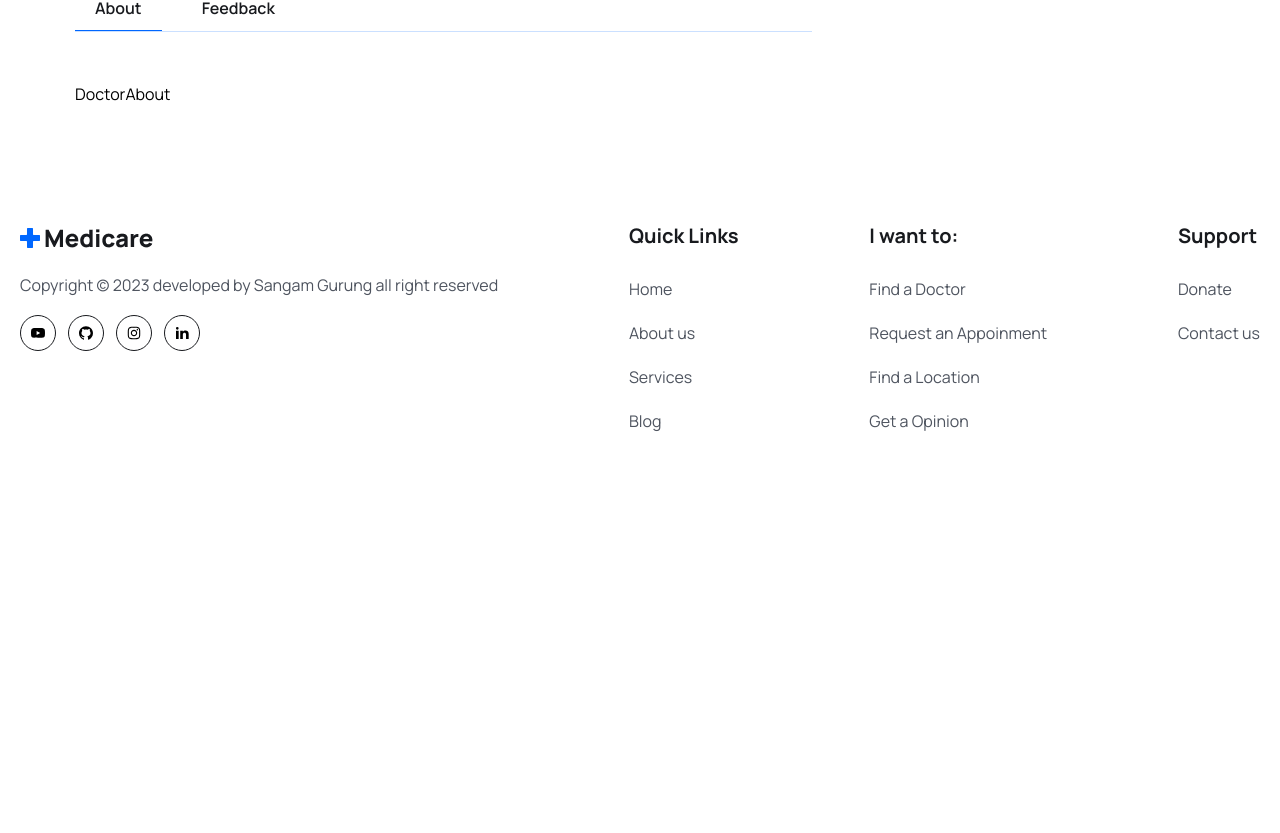
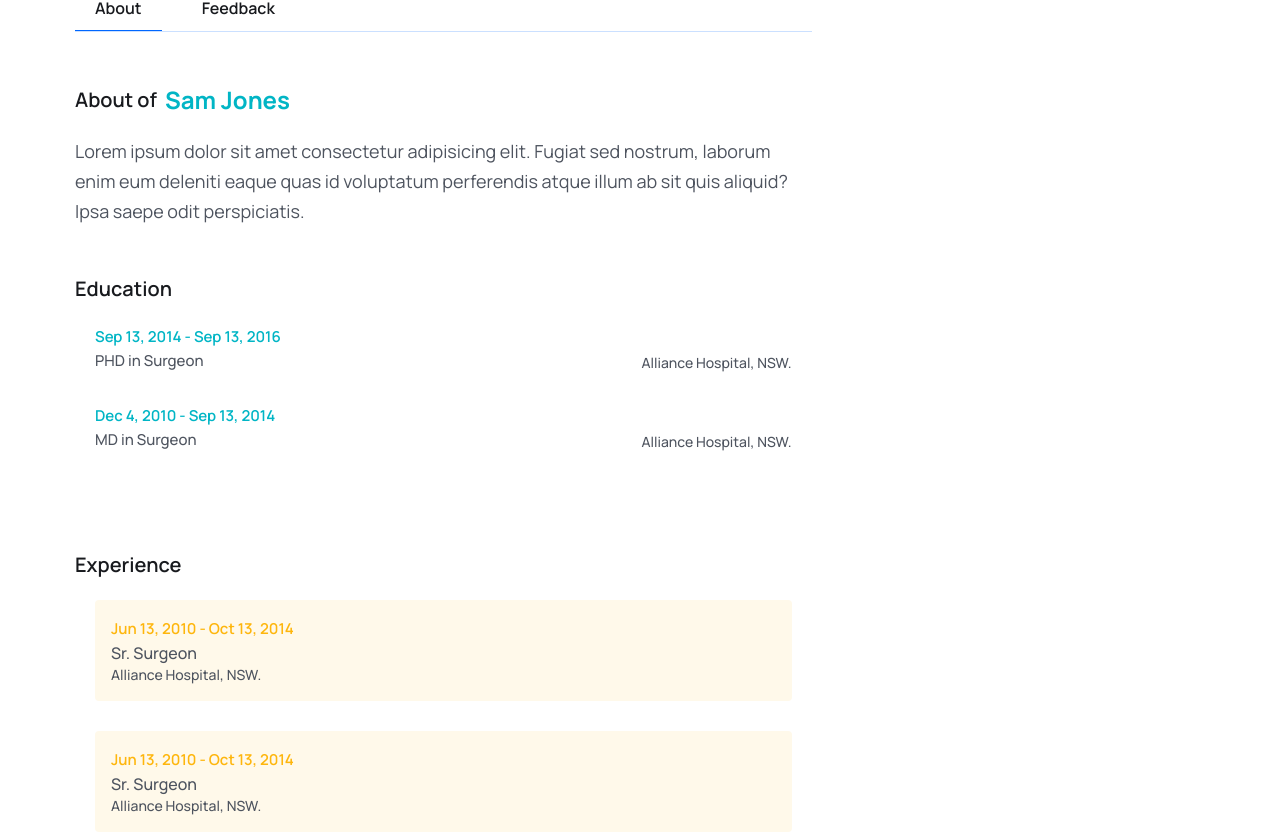
Before and after one commit to Sangamgrg/mern-doctor-booking, a React (Vite) app in the folder frontend/: page /doctors/1 in a window 1280 px wide. Shown: the part 439-1272 px from the top of the page. Before the commit the page ends 954 px from the top, so only its background shows below. Built offline with nearby package versions, Linux system fonts and the light colour scheme.

Commit message:
About page in doctor detail  added

```diff
--- a/frontend/src/components/Doctors/DoctorAbout.jsx
+++ /dev/null
@@ -1,7 +0,0 @@
-import React from 'react';
-
-const DoctorAbout = () => {
-  return <div>DoctorAbout</div>;
-};
-
-export default DoctorAbout;
--- /dev/null
+++ b/frontend/src/pages/Doctors/DoctorAbout.jsx
@@ -0,0 +1,90 @@
+import { formatDate } from '../../utils/formatDate';
+
+const DoctorAbout = () => {
+  return (
+    <div>
+      <div>
+        <h3 className="text-[20px] leading-[30px] text-headingColor font-semibold flex items-center gap-2">
+          About of
+          <span className="text-irisBlueColor font-bold text-[24px] leading-9">
+            Sam Jones
+          </span>
+        </h3>
+        <p className="text__para">
+          Lorem ipsum dolor sit amet consectetur adipisicing elit. Fugiat sed
+          nostrum, laborum enim eum deleniti eaque quas id voluptatum
+          perferendis atque illum ab sit quis aliquid? Ipsa saepe odit
+          perspiciatis.
+        </p>
+      </div>
+
+      <div className="mt-12">
+        <h3 className="text-[20px] leading-[30px] text-headingColor font-semibold">
+          Education
+        </h3>
+
+        <ul className="pt-4 md:p-5">
+          <li className="flex flex-col sm:flex-row sm:justify-between sm:items-end md:gap-5 mb-[30px]">
+            <div>
+              <span className="text-irisBlueColor text-[15px] leading-6 font-semibold">
+                {formatDate('9-13-2014')} - {formatDate('9-13-2016')}
+              </span>
+              <p className="text-[15px] leading-6 font-medium text-textColor">
+                PHD in Surgeon
+              </p>
+            </div>
+            <p className="text-[14px] leading-5 font-medium text-textColor">
+              Alliance Hospital, NSW.
+            </p>
+          </li>
+          <li className="flex flex-col sm:flex-row sm:justify-between sm:items-end md:gap-5 mb-[30px]">
+            <div>
+              <span className="text-irisBlueColor text-[15px] leading-6 font-semibold">
+                {formatDate('12-04-2010')} - {formatDate('9-13-2014')}
+              </span>
+              <p className="text-[15px] leading-6 font-medium text-textColor">
+                MD in Surgeon
+              </p>
+            </div>
+            <p className="text-[14px] leading-5 font-medium text-textColor">
+              Alliance Hospital, NSW.
+            </p>
+          </li>
+        </ul>
+      </div>
+
+      <div className="mt-12">
+        <h3 className="text-[20px] leading-[30px] text-headingColor font-semibold flex items-center gap-2">
+          Experience
+        </h3>
+
+        <ul className="grid sm:grcol2 gap-[30px] pt-4 md:p-5">
+          <li className="p-4 rounded bg-[#fff9ea]">
+            <span className="text-yellowColor text-[15px] leading-6 font-semibold">
+              {formatDate('6-13-2010')} - {formatDate('10-13-2014')}
+            </span>
+            <p className="text-[16px] leading-6 font-medium text-textColor">
+              Sr. Surgeon
+            </p>
+            <p className="text-[14px] leading-5 font-medium text-textColor">
+              Alliance Hospital, NSW.
+            </p>
+          </li>
+          <li className="p-4 rounded bg-[#fff9ea]">
+            <span className="text-yellowColor text-[15px] leading-6 font-semibold">
+              {formatDate('6-13-2010')} - {formatDate('10-13-2014')}
+            </span>
+            <p className="text-[16px] leading-6 font-medium text-textColor">
+              Sr. Surgeon
+            </p>
+            <p className="text-[14px] leading-5 font-medium text-textColor">
+              Alliance Hospital, NSW.
+            </p>
+          </li>
+        </ul>
+      </div>
+    </div>
+  );
+};
+
+export default DoctorAbout;
--- a/frontend/src/pages/Doctors/DoctorDetails.jsx
+++ b/frontend/src/pages/Doctors/DoctorDetails.jsx
@@ -1,8 +1,8 @@
 import React, { useState } from 'react';
 import doctorImg from '../../assets/images/doctor-img02.png';
-import starIcon from '../../assets/images/star.png';
-import Feedback from '../../components/Doctors/Feedback';
-import DoctorAbout from '../../components/Doctors/DoctorAbout';
+import starIcon from '../../assets/images/Star.png';
+import Feedback from './Feedback';
+import DoctorAbout from './DoctorAbout';
 
 const DoctorDetails = () => {
   const [tab, setTab] = useState('about');
--- /dev/null
+++ b/frontend/src/utils/formatDate.js
@@ -0,0 +1,6 @@
+export const formatDate = (date, config) => {
+  const defaultOptions = { day: 'numeric', month: 'short', year: 'numeric' };
+  const options = config ? config : defaultOptions;
+
+  return new Date(date).toLocaleDateString('en-Us', options);
+};
```
Also changed, not shown: frontend/src/pages/Doctors/Feedback.jsx (renamed from frontend/src/components/Doctors/Feedback.jsx).
